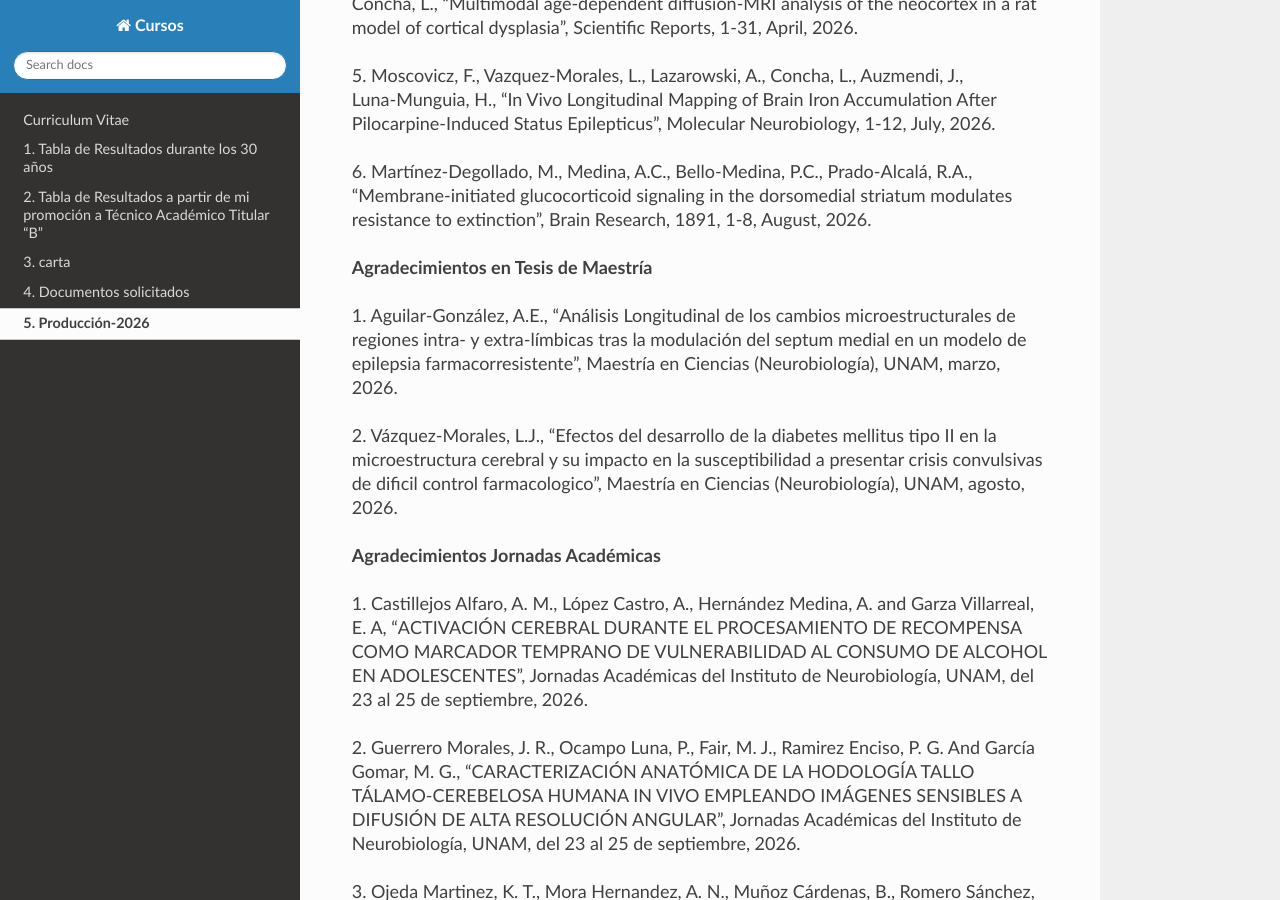
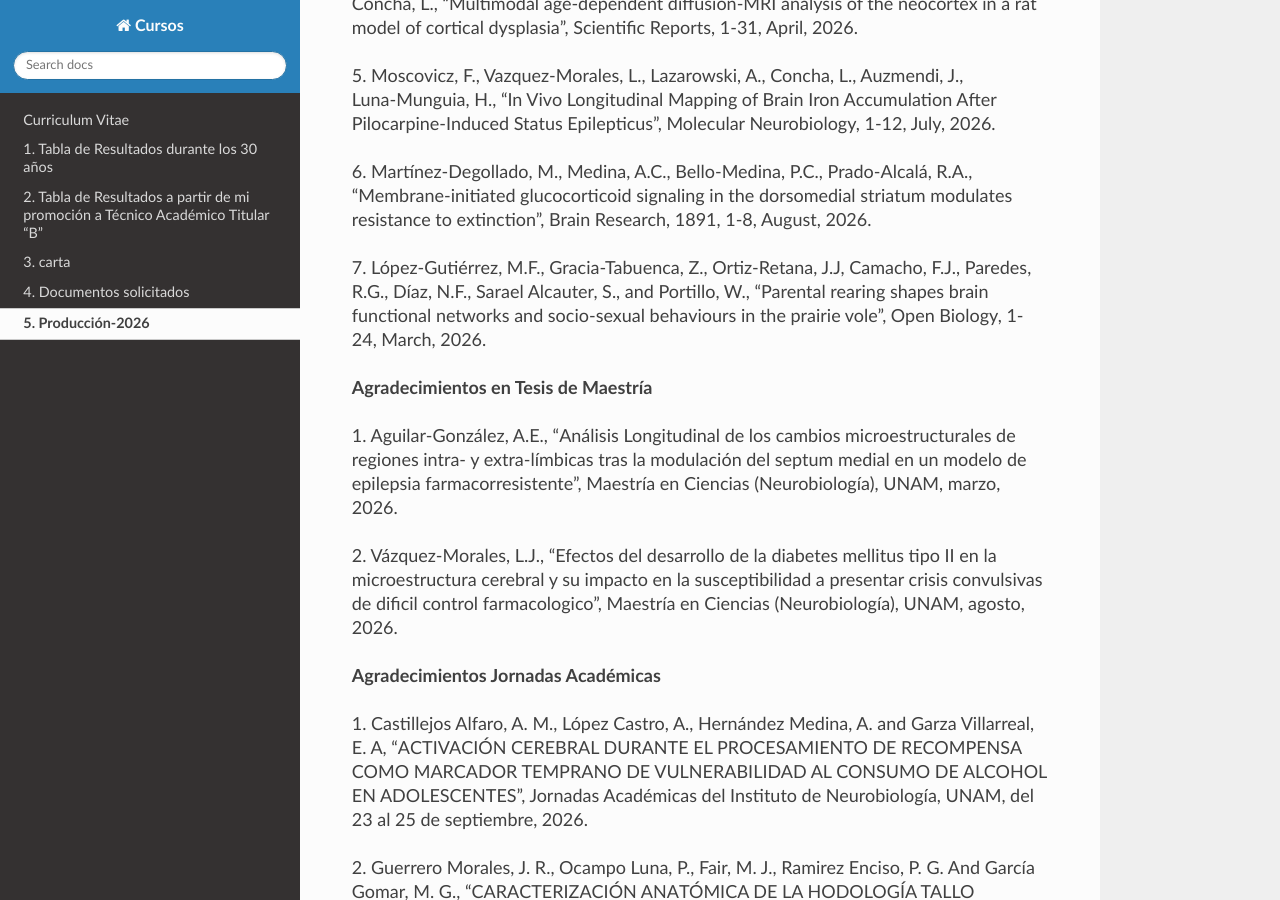
Before and after one commit to matecom57/santosg57-temarios, a Sphinx documentation site: the page built from docs/source/produccion_2026.rst, in a window 1280 px wide and 900 px high, scrolled down 791 px. Built offline with Sphinx 7.4.7 and the Read the Docs theme 3.1.0, drawn with Linux system fonts in a browser that asks for light colours; pages that are not in the unit, such as notebooks, are missing from menus.

Commit message:
Test comité

```diff
--- a/docs/source/produccion_2026.rst
+++ b/docs/source/produccion_2026.rst
@@ -30,7 +30,9 @@ Iron Accumulation After Pilocarpine-Induced Status Epilepticus", Molecular Neuro
 6. Martínez-Degollado, M., Medina, A.C., Bello-Medina, P.C.,  Prado-Alcalá, R.A., "Membrane-initiated glucocorticoid signaling in the
 dorsomedial striatum modulates resistance to extinction", Brain Research, 1891, 1-8, August, 2026.
 
-
+7. López-Gutiérrez, M.F., Gracia-Tabuenca, Z., Ortiz-Retana, J.J, Camacho, F.J., Paredes, R.G., Díaz, N.F., Sarael Alcauter, S.,
+and Portillo, W., "Parental rearing shapes brain functional networks and socio-sexual behaviours in the prairie vole", Open
+Biology, 1-24, March, 2026.
 
 **Agradecimientos en Tesis de Maestría**
 
```
